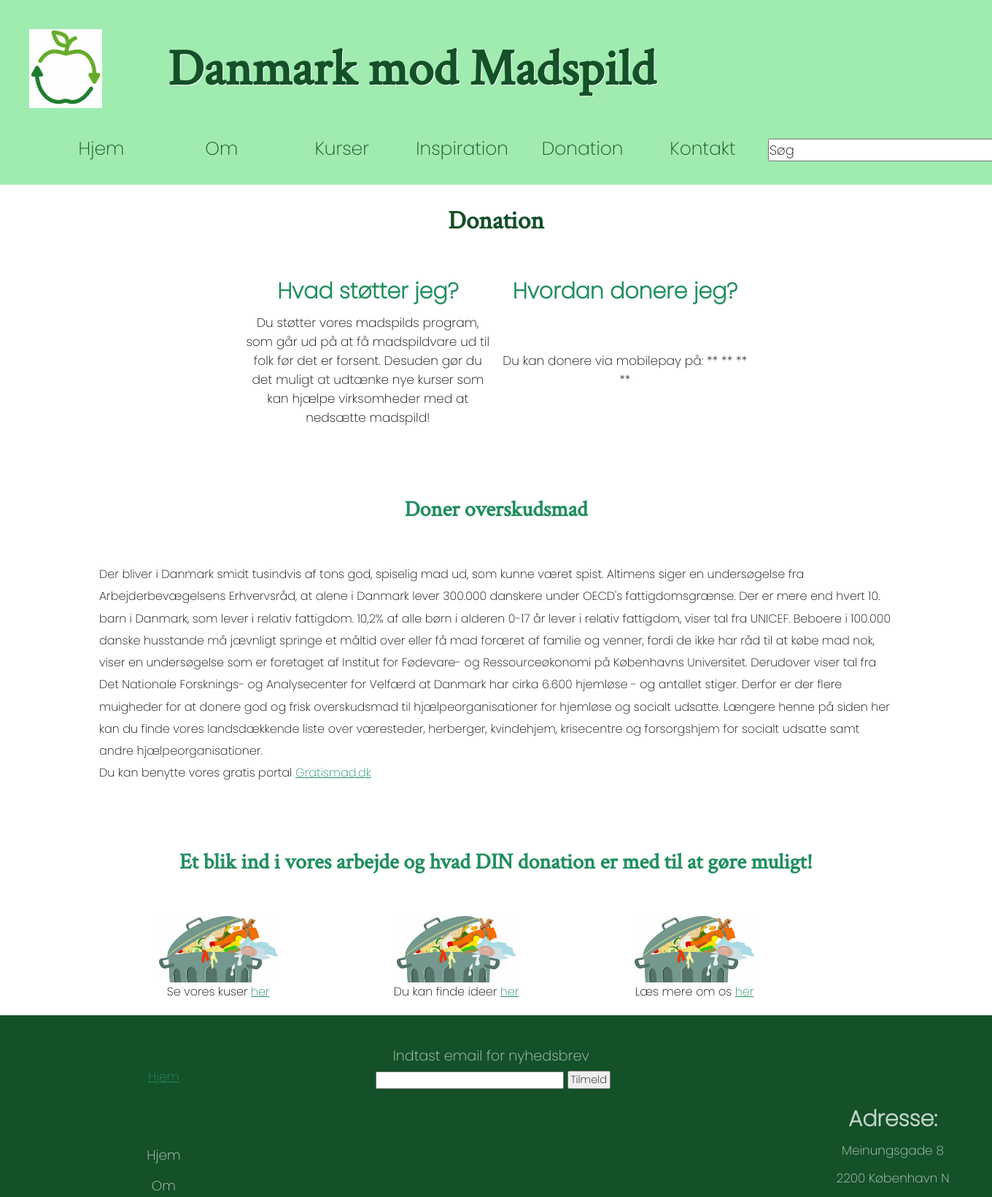
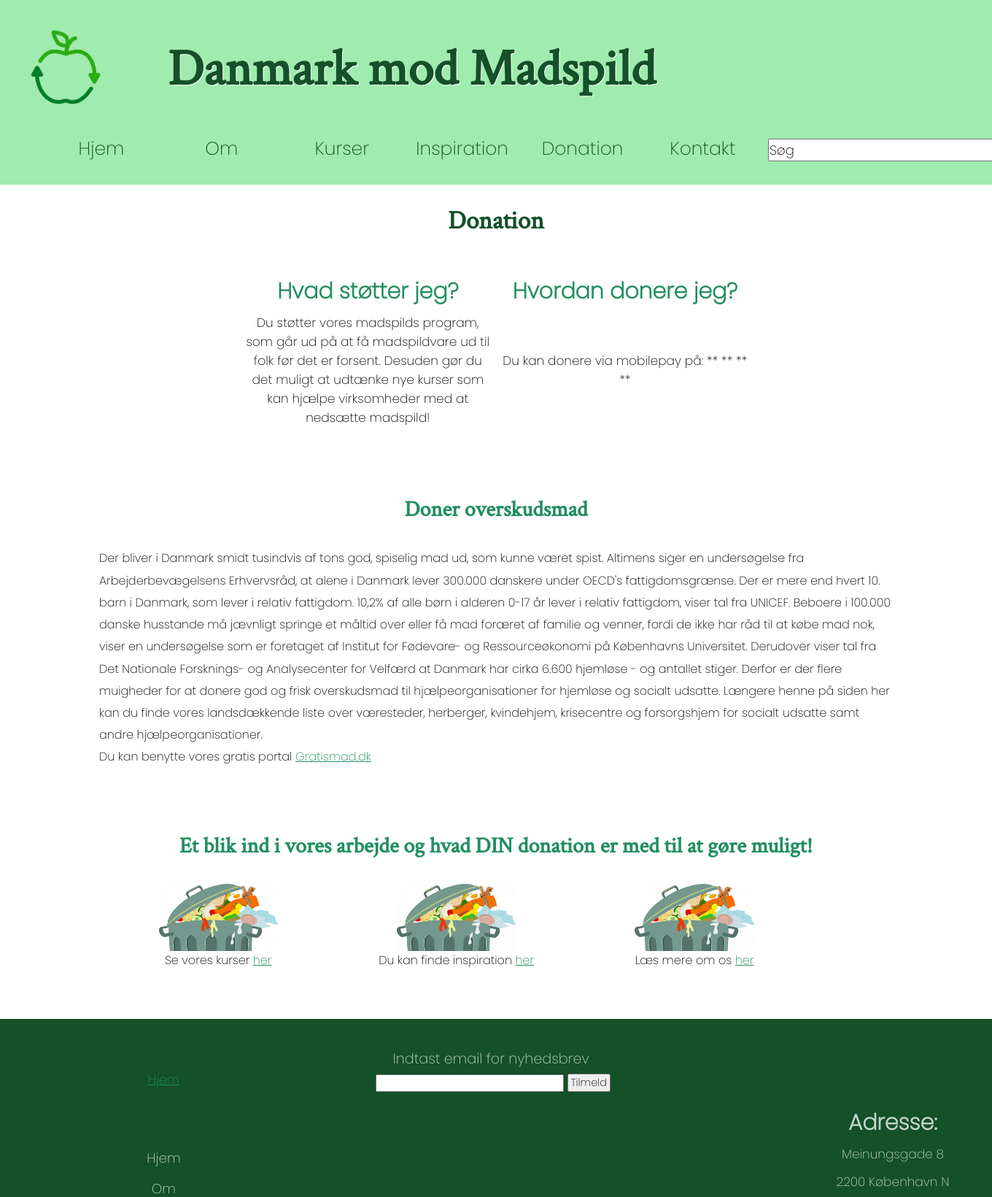
Before and after one commit to KamilleNikolajsen/Madspild, a Spring Boot app: page /donation in a window 1360 px wide; the page is wider, and only the part inside the window is pictured. Shown: the top 1640 px of that part at 73% size. Run offline with Spring Boot 4, Linux system fonts and the light colour scheme.

Commit message:
Fix Logo, Inspiration and Donation

```diff
--- a/src/main/resources/static/css/donation.css
+++ b/src/main/resources/static/css/donation.css
@@ -28,7 +28,7 @@ table td {
 #content {
     margin-left: 10%;
     margin-right: 10%;
-    margin-bottom: 20px;
+    margin-bottom: 5%;
 }
 
 #donation_idears div{
@@ -38,7 +38,7 @@ table td {
 
 #content h3 {
     margin-top: 8%;
-    margin-bottom: 5%;
+    margin-bottom: 3%;
 }
 
 #doner p {
--- a/src/main/resources/static/css/inspiration.css
+++ b/src/main/resources/static/css/inspiration.css
@@ -59,3 +59,7 @@
     margin-bottom: 2%;
     margin-top: 2%;
 }
+
+h3{
+    margin-bottom: 3%;
+}
--- a/src/main/resources/templates/donation.html
+++ b/src/main/resources/templates/donation.html
@@ -62,12 +62,12 @@
 
                 <div>
                     <img th:src="@{/images/madspild.png}"/>
-                    <p>Se vores kuser <a href="kurser">her</a></p>
+                    <p>Se vores kurser <a href="kurser">her</a></p>
                 </div>
 
                 <div>
                     <img th:src="@{/images/madspild.png}"/>
-                    <p>Du kan finde ideer <a href="inspiration">her</a></p>
+                    <p>Du kan finde inspiration <a href="inspiration">her</a></p>
                 </div>
 
                 <div>
```
Also changed, not shown: src/main/resources/static/images/Madspild123.png.
